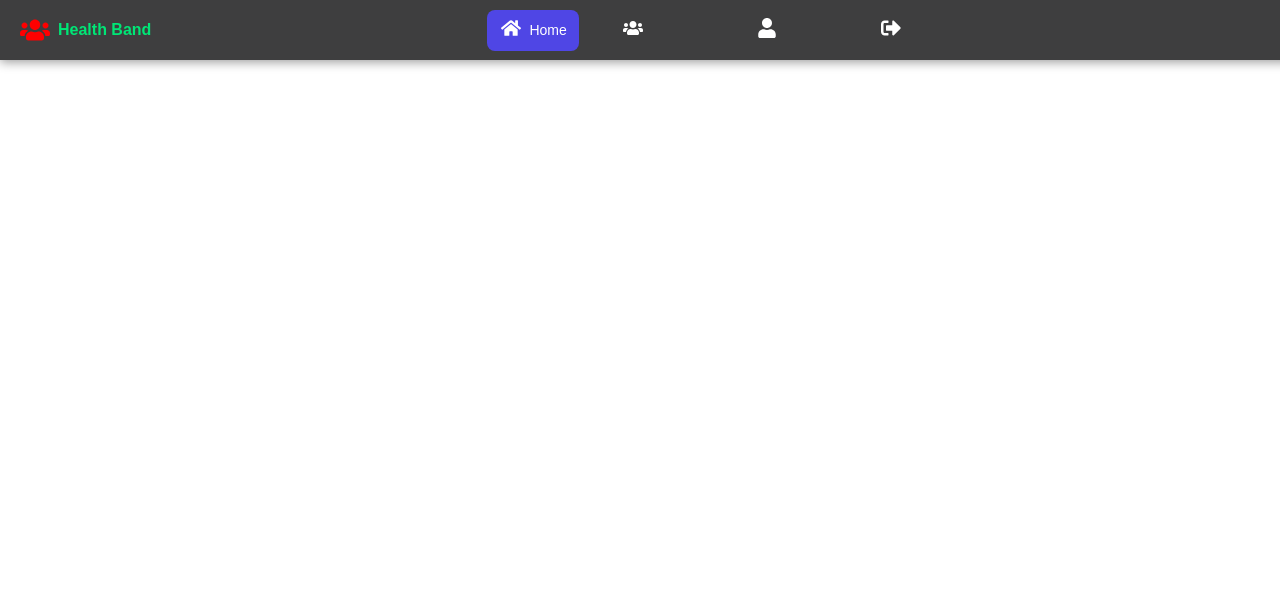
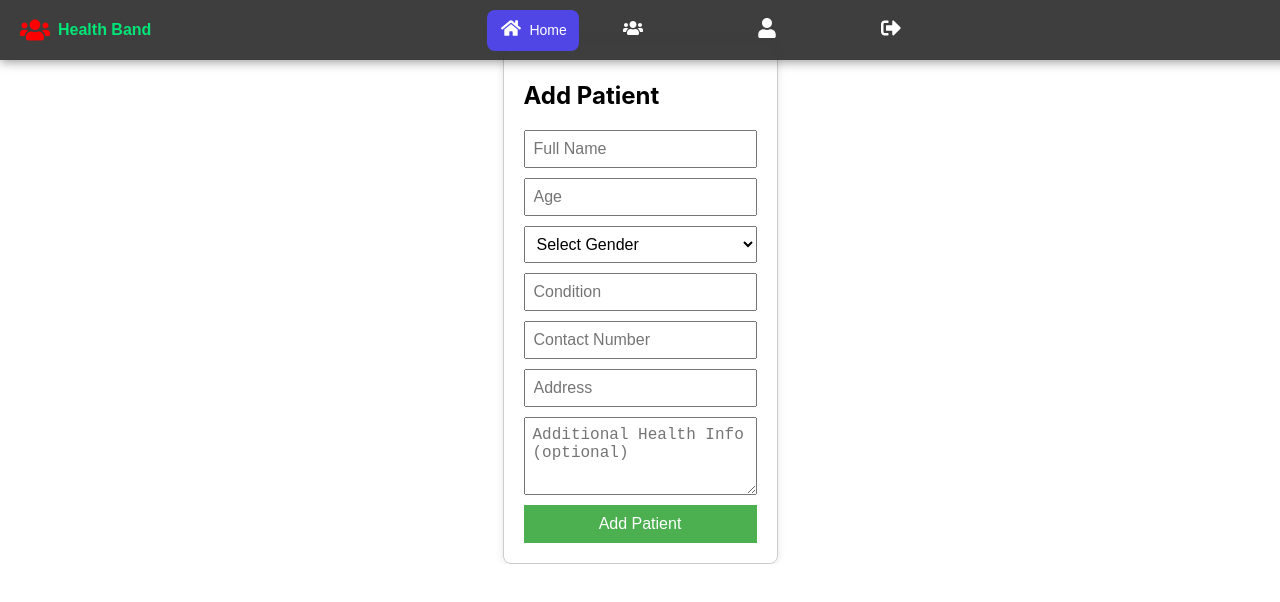
Before and after one commit to COHNDSE242F-Group/health-band, a React (Create React App) app in the folder health-band-web/: page /add-patient in a window 1280 px wide. Shown: the top 602 px of the page. Built offline with nearby package versions, Linux system fonts and the light colour scheme; what chartjs-plugin-zoom would draw is missing.

Commit message:
Add AddPatientForm UI and use it in App.js (#8)
Co-authored-by: dct <duminduc13@gmail.com>

```diff
--- a/health-band-web/src/App.js
+++ b/health-band-web/src/App.js
@@ -5,6 +5,7 @@ import Topbar from './components/Topbar';
 import PatientManagement from './components/PatientManagement';
 import Profile from './components/Profile';
 import PatientDetails from './components/PatientDetails';
+import AddPatientForm from './components/AddPatientForm';
 import './App.css';
 
 function App() {
@@ -19,6 +20,7 @@ function App() {
           <Route path="/patients" element={<PatientManagement />} />
           <Route path="/profile" element={<Profile />} />
           <Route path="/patients/:id" element={<PatientDetails />} />
+           <Route path="/add-patient" element={<AddPatientForm />} />
         </Routes>
       </div>
     </Router>
--- /dev/null
+++ b/health-band-web/src/components/AddPatientForm.css
@@ -0,0 +1,32 @@
+.add-patient-container {
+  max-width: 400px;
+  margin: auto;
+  padding: 20px;
+  border: 1px solid #ccc;
+  border-radius: 8px;
+  box-shadow: 0 0 8px rgba(0,0,0,0.1);
+}
+
+.add-patient-form {
+  display: flex;
+  flex-direction: column;
+}
+
+.add-patient-input, .add-patient-textarea {
+  margin-bottom: 10px;
+  padding: 8px;
+  font-size: 16px;
+}
+
+.add-patient-textarea {
+  min-height: 60px;
+}
+
+.add-patient-button {
+  padding: 10px;
+  background-color: #4CAF50;
+  color: #fff;
+  border: none;
+  font-size: 16px;
+  cursor: pointer;
+}
--- /dev/null
+++ b/health-band-web/src/components/AddPatientForm.js
@@ -0,0 +1,28 @@
+import React from 'react';
+import './AddPatientForm.css';
+
+const AddPatientForm = () => {
+  return (
+    <div className="add-patient-container">
+      <h2>Add Patient</h2>
+      <form className="add-patient-form">
+  <input type="text" name="name" placeholder="Full Name" className="add-patient-input" />
+  <input type="number" name="age" placeholder="Age" className="add-patient-input" />
+  <select name="gender" className="add-patient-input">
+    <option value="">Select Gender</option>
+    <option value="Male">Male</option>
+    <option value="Female">Female</option>
+
+  </select>
+  <input type="text" name="condition" placeholder="Condition" className="add-patient-input" />
+  <input type="text" name="contact" placeholder="Contact Number" className="add-patient-input" />
+  <input type="text" name="address" placeholder="Address" className="add-patient-input" />
+  <textarea name="healthInfo" placeholder="Additional Health Info (optional)" className="add-patient-textarea"></textarea>
+  <button type="submit" className="add-patient-button">Add Patient</button>
+</form>
+
+    </div>
+  );
+};
+
+export default AddPatientForm;
```
